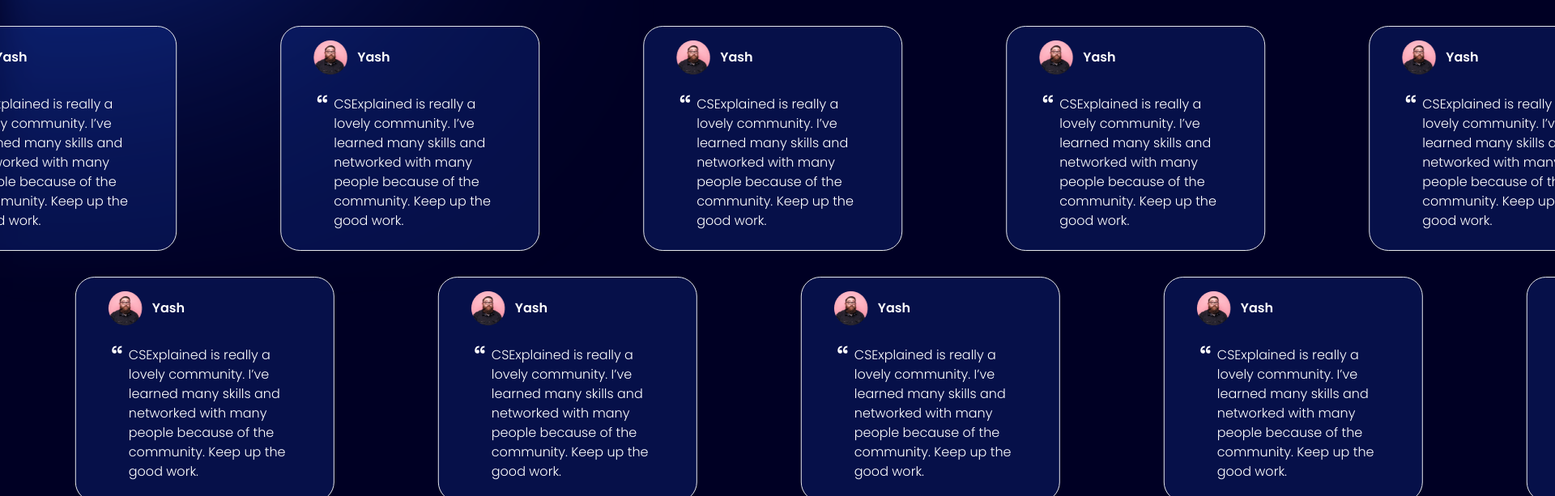
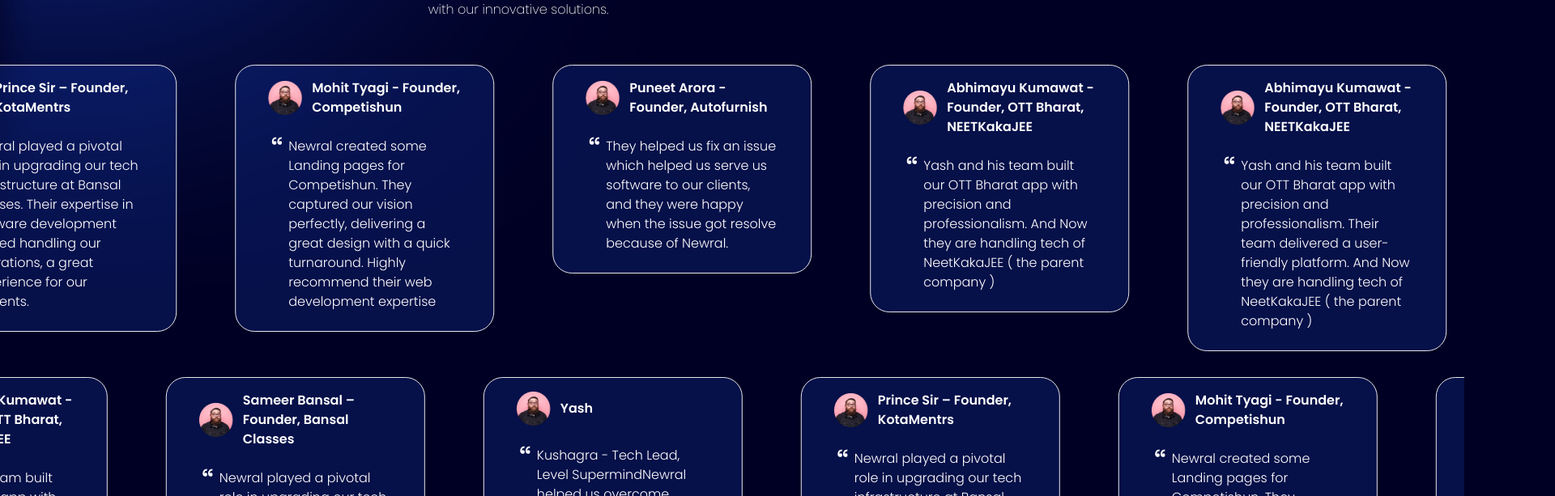
Before and after one commit to paratalks/newral, a React (Vite) app: page / in a window 1280 px wide. Shown: the part 2963-3576 px from the top of the page at 81% size, 1920 px wide, since content can reach past the window. Built offline with nearby package versions, Linux system fonts and the light colour scheme; some icons are missing.

Commit message:
fixed faq and reviews

```diff
--- a/package.json
+++ b/package.json
@@ -27,6 +27,7 @@
     "react": "^18.3.1",
     "react-dom": "^18.3.1",
     "react-water-wave": "^2.0.1",
+    "resend": "^4.0.1",
     "tailwind-merge": "^2.4.0",
     "tailwindcss-animate": "^1.0.7"
   },
--- a/src/components/ContactUs.tsx
+++ b/src/components/ContactUs.tsx
@@ -1,7 +1,34 @@
+"use client";
 import { contactUsElipseImg, icons } from "../utils";
 import { contactDetails } from "../constants";
+import { Resend } from "resend";
+import { useState } from "react";
 
 const ContactUs = () => {
+  const resend = new Resend("re_ASRADKq7_CYcwoLDsWbkZheuzovLZNqz1");
+  const [queryData, setQueryData] = useState({
+    firstName: "",
+    lastName: "",
+    email: "",
+    phone: "",
+    message: "",
+  });
+  const handleSubmit = (e: any) => {
+    e.preventDefault();
+    resend.emails.send({
+      from: "contact@newral.in",
+      to: "thisform240@gmail.com",
+      subject: "Newral has recieved a query!",
+      html: `Email : ${queryData.email}, \n phone : ${queryData.phone}, \n name : ${queryData.firstName}${queryData.lastName}, message: ${queryData.message}`,
+    });
+    setQueryData({
+      firstName: "",
+      lastName: "",
+      email: "",
+      phone: "",
+      message: "",
+    });
+  };
   return (
     <section
       id={"contactus"}
@@ -84,7 +111,11 @@
             <div className={"flex flex-col text-white w-1/2"}>
               <div className="flex items-center justify-center bg-primary/[0.2] p-4 py-6 rounded-3xl border border-primary">
                 <div className="px-2 md:px-12">
-                  <form action="" className="space-y-10">
+                  <form
+                    action=""
+                    className="space-y-10"
+                    onSubmit={handleSubmit}
+                  >
                     <div className="grid w-full gap-y-4 md:gap-x-4 lg:grid-cols-2">
                       <div className="grid w-full  items-center gap-1.5">
                         <label className="text-sm font-medium leading-none text-gray-200 peer-disabled:cursor-not-allowed peer-disabled:opacity-70">
@@ -95,6 +126,12 @@
                           type="text"
                           id="first_name"
                           placeholder="First Name"
+                          onChange={(e) => {
+                            setQueryData({
+                              ...queryData,
+                              firstName: e.currentTarget.value,
+                            });
+                          }}
                         />
                       </div>
                       <div className="grid w-full  items-center gap-1.5">
@@ -106,6 +143,12 @@
                           type="text"
                           id="last_name"
                           placeholder="Last Name"
+                          onChange={(e) => {
+                            setQueryData({
+                              ...queryData,
+                              lastName: e.currentTarget.value,
+                            });
+                          }}
                         />
                       </div>
                     </div>
@@ -118,6 +161,12 @@
                         type="text"
                         id="email"
                         placeholder="Email"
+                        onChange={(e) => {
+                          setQueryData({
+                            ...queryData,
+                            email: e.currentTarget.value,
+                          });
+                        }}
                       />
                     </div>
                     <div className="grid w-full  items-center gap-1.5">
@@ -129,6 +178,12 @@
                         type="tel"
                         id="phone_number"
                         placeholder="Phone number"
+                        onChange={(e) => {
+                          setQueryData({
+                            ...queryData,
+                            phone: e.currentTarget.value,
+                          });
+                        }}
                       />
                     </div>
                     <div className="grid w-full  items-center gap-1.5">
@@ -140,10 +195,16 @@
                         id="message"
                         placeholder="Leave us a message"
                         cols={30}
+                        onChange={(e) => {
+                          setQueryData({
+                            ...queryData,
+                            message: e.currentTarget.value,
+                          });
+                        }}
                       ></textarea>
                     </div>
                     <button
-                      type="button"
+                      onClick={handleSubmit}
                       className="primary-button whitespace-nowrap max-sm:text-xs hover:shadow-[-2px_6px_22px_-7px_rgba(0,0,0,1)] drop-shadow-sm hover:shadow-primary transition-shadow ease-linear duration-200 w-full"
                     >
                       Send Message
--- a/src/components/Reviews.tsx
+++ b/src/components/Reviews.tsx
@@ -2,7 +2,7 @@
 import AutoScroll from "embla-carousel-auto-scroll";
 import { pfpImg } from "../utils";
 import ReviewCard from "./ReviewCard.tsx";
-import { reviews, reviews2 } from "../constants";
+import { reviews } from "../constants";
 const Reviews = () => {
   return (
     <section
@@ -68,7 +68,7 @@
             className="w-full "
           >
             <CarouselContent className="">
-              {reviews2.map((review, index) => (
+              {reviews.map((review, index) => (
                 <>
                   <CarouselItem key={index} className="md:basis-1/6">
                     <ReviewCard
--- a/src/constants/index.tsx
+++ b/src/constants/index.tsx
@@ -52,86 +52,40 @@
 
 export const reviews = [
   {
-    name: "Yash",
+    name: "Abhimayu Kumawat - Founder, OTT Bharat, NEETKakaJEE",
     review:
-      "CSExplained is really a lovely community. I’ve learned many skills and networked with many people because of the community. Keep up the good work.",
+      "Yash and his team built our OTT Bharat app with precision and professionalism. Their team delivered a user-friendly platform. And Now they are handling tech of NeetKakaJEE ( the parent company )",
+  },
+  {
+    name: "Sameer Bansal – Founder, Bansal Classes",
+    review:
+      "Newral played a pivotal role in upgrading our tech infrastructure at Bansal Classes. Their expertise in software development helped handling our operations which was great experience for our students",
   },
   {
     name: "Yash",
     review:
-      "CSExplained is really a lovely community. I’ve learned many skills and networked with many people because of the community. Keep up the good work.",
+      "Kushagra - Tech Lead, Level Supermind" +
+      "Newral helped us overcome significant challenges in our app and website, identifying and resolving deeply rooted issues that were hard to detect. Their sharp problem-solving skills helped a Lot\n",
   },
   {
-    name: "Yash",
+    name: "Prince Sir – Founder, KotaMentrs",
     review:
-      "CSExplained is really a lovely community. I’ve learned many skills and networked with many people because of the community. Keep up the good work.",
+      "Newral played a pivotal role in upgrading our tech infrastructure at Bansal Classes. Their expertise in software development helped handling our operations, a great experience for our students.",
   },
   {
-    name: "Yash",
+    name: "Mohit Tyagi - Founder, Competishun",
     review:
-      "CSExplained is really a lovely community. I’ve learned many skills and networked with many people because of the community. Keep up the good work.",
+      "Newral created some Landing pages for Competishun. They captured our vision perfectly, delivering a great design with a quick turnaround. Highly recommend their web development expertise",
   },
   {
-    name: "Yash",
+    name: "Puneet Arora - Founder, Autofurnish",
     review:
-      "CSExplained is really a lovely community. I’ve learned many skills and networked with many people because of the community. Keep up the good work.",
+      "They helped us fix an issue which helped us serve us software to our clients, and they were happy when the issue got resolve because of Newral.",
   },
   {
-    name: "Yash",
+    name: "Abhimayu Kumawat - Founder, OTT Bharat, NEETKakaJEE",
     review:
-      "CSExplained is really a lovely community. I’ve learned many skills and networked with many people because of the community. Keep up the good work.",
-  },
-  {
-    name: "Yash",
-    review:
-      "CSExplained is really a lovely community. I’ve learned many skills and networked with many people because of the community. Keep up the good work.",
-  },
-  {
-    name: "Yash",
-    review:
-      "CSExplained is really a lovely community. I’ve learned many skills and networked with many people because of the community. Keep up the good work.",
-  },
-];
-export const reviews2 = [
-  {
-    name: "Yash",
-    review:
-      "CSExplained is really a lovely community. I’ve learned many skills and networked with many people because of the community. Keep up the good work.",
-  },
-  {
-    name: "Yash",
-    review:
-      "CSExplained is really a lovely community. I’ve learned many skills and networked with many people because of the community. Keep up the good work.",
-  },
-  {
-    name: "Yash",
-    review:
-      "CSExplained is really a lovely community. I’ve learned many skills and networked with many people because of the community. Keep up the good work.",
-  },
-  {
-    name: "Yash",
-    review:
-      "CSExplained is really a lovely community. I’ve learned many skills and networked with many people because of the community. Keep up the good work.",
-  },
-  {
-    name: "Yash",
-    review:
-      "CSExplained is really a lovely community. I’ve learned many skills and networked with many people because of the community. Keep up the good work.",
-  },
-  {
-    name: "Yash",
-    review:
-      "CSExplained is really a lovely community. I’ve learned many skills and networked with many people because of the community. Keep up the good work.",
-  },
-  {
-    name: "Yash",
-    review:
-      "CSExplained is really a lovely community. I’ve learned many skills and networked with many people because of the community. Keep up the good work.",
-  },
-  {
-    name: "Yash",
-    review:
-      "CSExplained is really a lovely community. I’ve learned many skills and networked with many people because of the community. Keep up the good work.",
+      "Yash and his team built our OTT Bharat app with precision and professionalism. And Now they are handling tech of NeetKakaJEE ( the parent company )",
   },
 ];
 export const contactDetails = {
```
Also changed, not shown: src/components/Faqs.tsx (+27 -32 lines).
